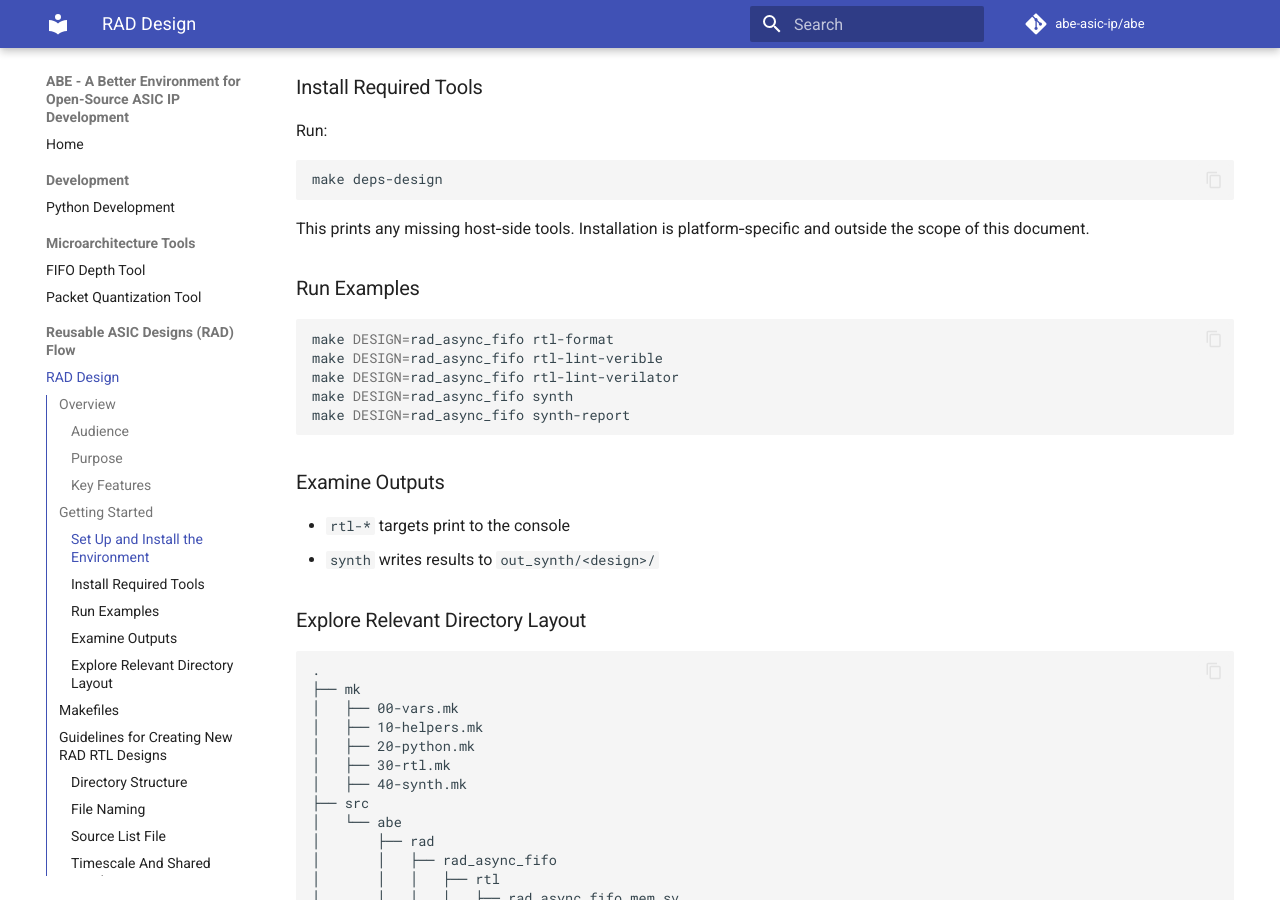
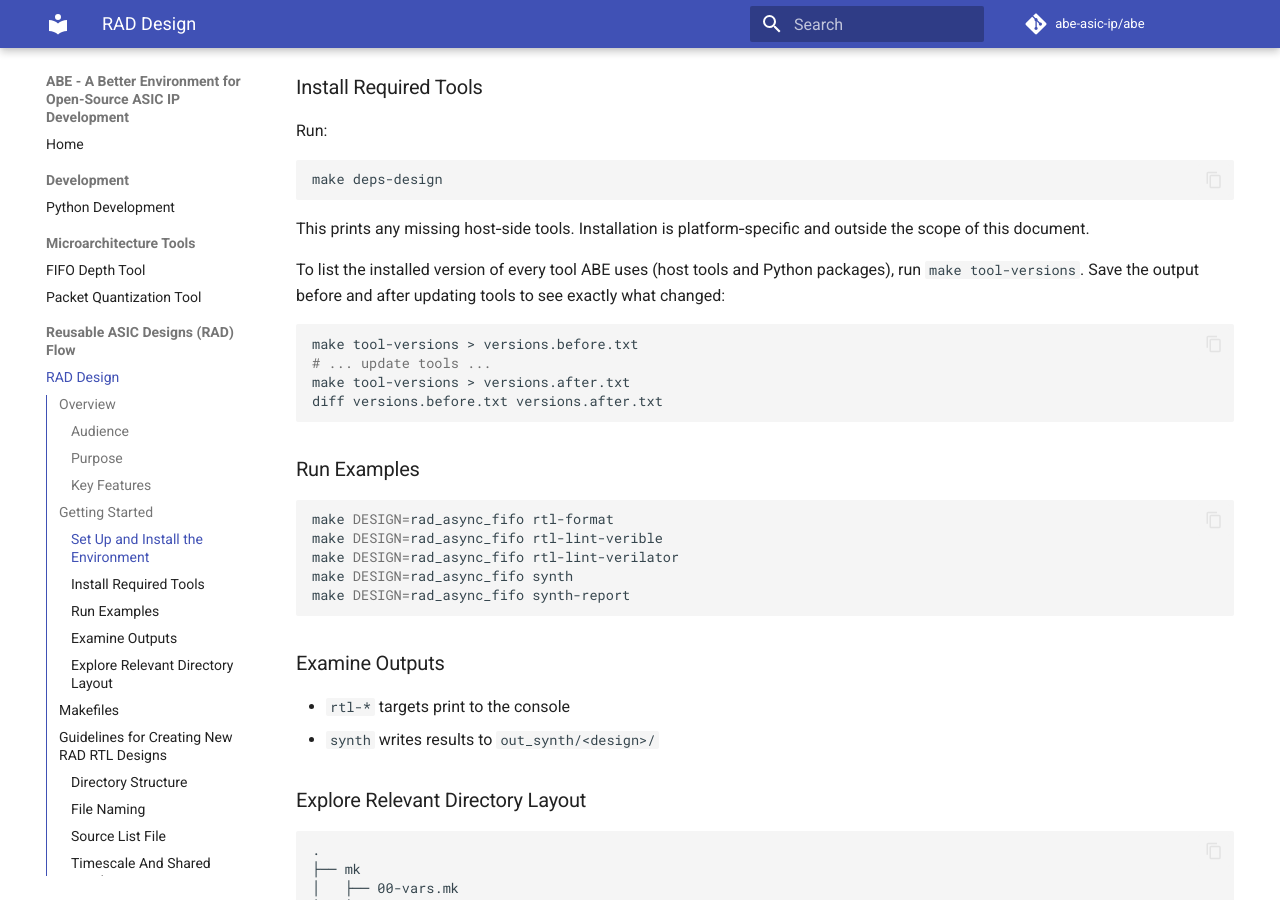
Before and after one commit to abe-asic-ip/abe, an MkDocs documentation site: the page built from docs/design.md, in a window 1280 px wide and 900 px high, scrolled down 1288 px. Built offline with MkDocs 1.6.1 and Material for MkDocs 9.7.7, drawn with Linux system fonts in a browser that asks for light colours; comment, search, counter and statistics services are not loaded.

Commit message:
Add make tool-versions; drop GTKWave from the docs
- scripts/tool_versions.sh prints the version of every tool ABE uses: host
  tools plus the Python packages declared in pyproject.toml. The output is
  deterministic, so it can be saved and diffed before and after updating
  tools. `make tool-versions` runs it and passes the make that is running,
  because bash and an interactive shell can resolve `make` differently
  (macOS /usr/bin/make 3.81 vs Homebrew gmake).
- Document it in docs/design.md and docs/dv.md.
- GTKWave no longer installs cleanly from Homebrew (the cask is disabled), so
  Surfer is now the only documented waveform viewer.

Co-Authored-By: Claude Sonnet 5 <noreply@anthropic.com>

````diff
--- a/docs/design.md
+++ b/docs/design.md
@@ -68,6 +68,17 @@ make deps-design
 
 This prints any missing host‑side tools. Installation is platform‑specific and
 outside the scope of this document.
+
+To list the installed version of every tool ABE uses (host tools and Python
+packages), run `make tool-versions`. Save the output before and after updating
+tools to see exactly what changed:
+
+```bash
+make tool-versions > versions.before.txt
+# ... update tools ...
+make tool-versions > versions.after.txt
+diff versions.before.txt versions.after.txt
+```
 
 ### Run Examples
 
````
Also changed, not shown: other parts of docs/design.md (+1 -1 lines), docs/dv.md (+4 -4 lines), 2 other files.
